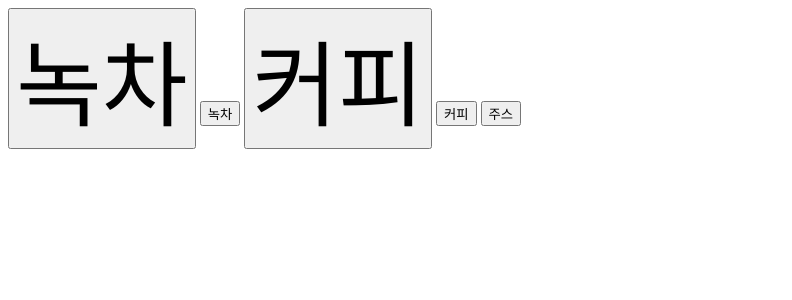
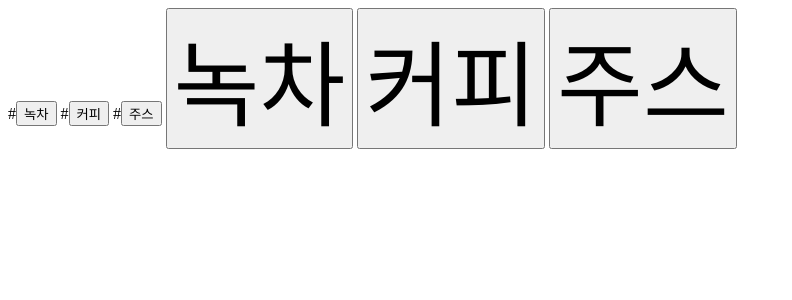
Before and after one commit to nttkor/davidex, a Flask app: template templates/menu.html in a window 1280 px wide. Shown: the top 300 px of the page, without its empty margins (0-792 px from the left). Run offline with Flask 3, Linux system fonts and the light colour scheme; the template is opened without the code that fills it, so the values that code supplies are empty.

Commit message:
fix menu size 70

```diff
--- a/templates/menu.html
+++ b/templates/menu.html
@@ -4,10 +4,13 @@
     <title>메뉴</title>
 </head>
 <body>
+
+    #<button class="menu-button">녹차</button>
+    #<button class="menu-button">커피</button>
+    #<button class="menu-button">주스</button>
+
     <button style="font-size: 70pt;">녹차</button>
-    <button class="menu-button">녹차</button>
     <button style="font-size: 70pt;">커피</button>
-    <button class="menu-button">커피</button>
-    <button class="menu-button">주스</button>
+    <button style="font-size: 70pt;">주스</button>
 </body>
 </html>
```
